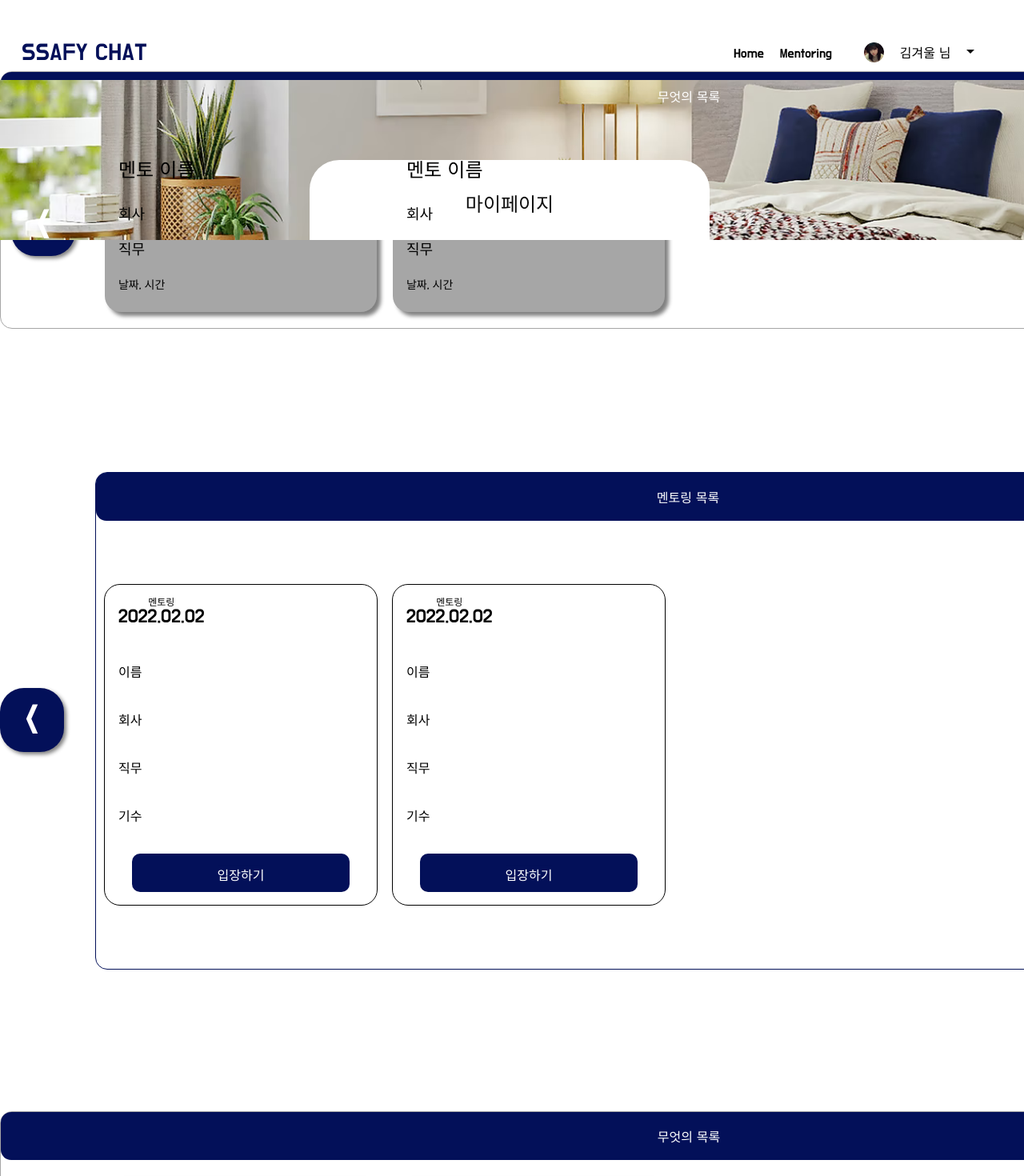
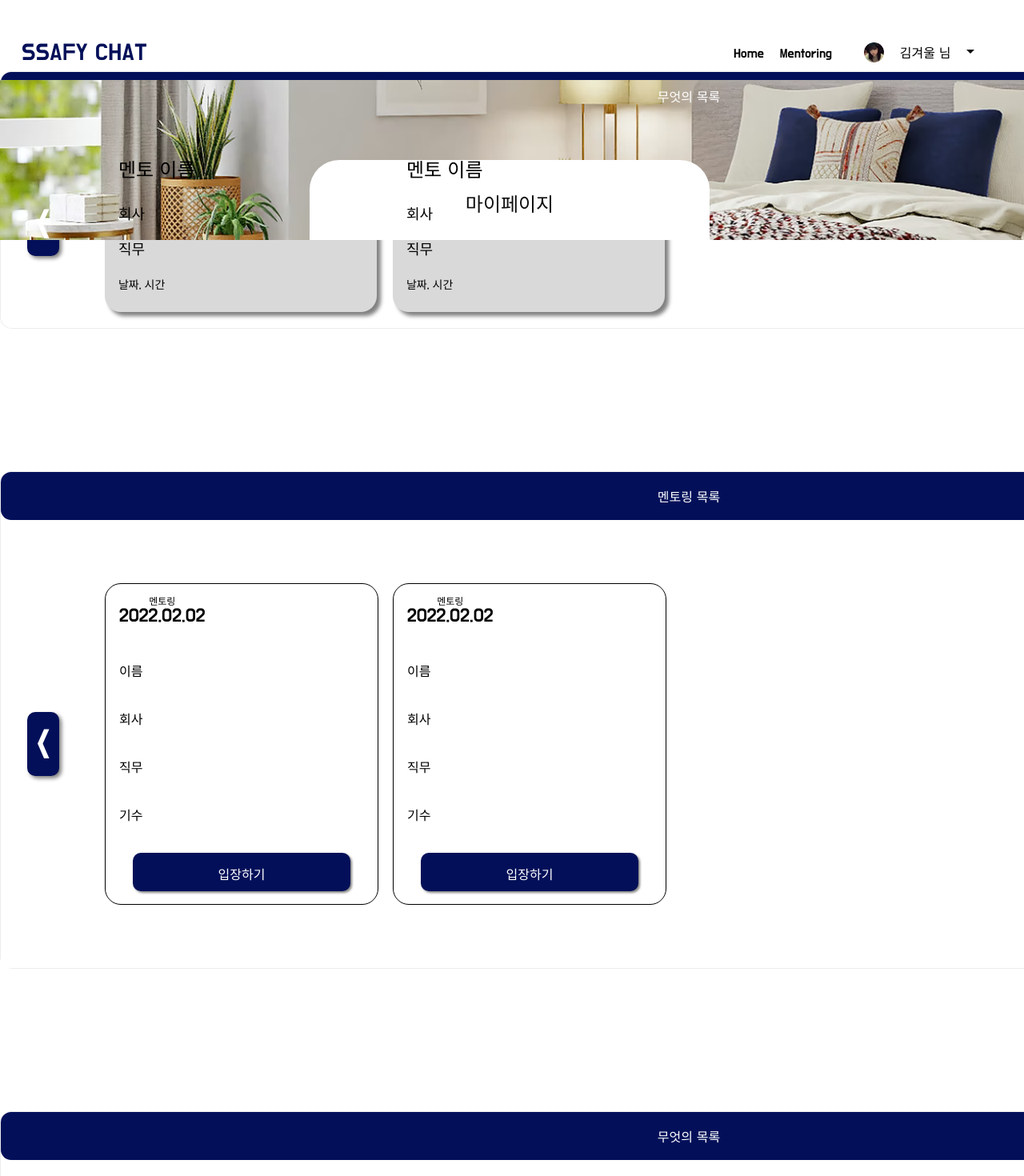
Before and after one commit to mg-glter/SSAFYCHAT, a React (Create React App) app in the folder front/: page / in a window 1280 px wide. Shown: the top 1470 px of the page at 80% size. Built offline with nearby package versions, Linux system fonts and the light colour scheme.

Commit message:
[fix] ReservationPage : 멘토링 예약 학인 컨테이너 완료

```diff
--- a/front/src/components/common/ReservedList.tsx
+++ b/front/src/components/common/ReservedList.tsx
@@ -38,20 +38,21 @@ function ReservedList(props : any){
     return (
     // 카드리스트 전체를 감싸는 컨테이너
     <div className="reserved_list_container">
+        {/* 헤더 */}
+        <div className="reserved_list_header">
+                <div className="header_text">
+                    멘토링 목록
+                </div>
+           </div>
+
+        {/* 카드리스트와 헤더를 감싸는 컨테이너 */}
+        <div className="reserved_list_inner_container">
         {/* 좌 화살표 */}
         <div className="reserved_list_arrow">
             <div className="arrow_button">
                 <div className="arrow">&lt;</div>
             </div>
         </div>
-        {/* 카드리스트와 헤더를 감싸는 컨테이너 */}
-        <div className="reserved_list_inner_container">
-            {/* 헤더 */}
-           <div className="reserved_list_header">
-                <div className="header_text">
-                    멘토링 목록
-                </div>
-           </div>
 
             {/* 카드리스트 */}
             <div className="reserved_card_container">
@@ -59,16 +60,18 @@ function ReservedList(props : any){
                 <ReservedCard></ReservedCard>
             </div>
 
-        </div>
 
         {/* 우측 화살표 */}
         <div className="reserved_list_arrow">
-        <div className="arrow_button">
-            <div className="arrow">
-                &gt;
+            <div className="arrow_button">
+                <div className="arrow">
+                    &gt;
+                </div>
             </div>
         </div>
+
         </div>
+
 
 
     </div>
--- a/front/src/styles/components/common/card-list.css
+++ b/front/src/styles/components/common/card-list.css
@@ -6,7 +6,7 @@
     display: flex;
     flex-direction: column;
     justify-content: space-between;
-    border: solid 1px #a6a6a6;
+    border: dotted 1px #dadada;
     border-radius: 15px;
 }
 
@@ -54,6 +54,10 @@
     display: flex;
     flex-direction: column;
     justify-content: center;
+    align-items: center;
+}
+.card_list_arrow{
+    cursor: pointer;
 }
 /* 화살표를 담는 버튼 */
 .arrow_button{
@@ -61,10 +65,10 @@
     flex-direction: column;
     align-items: center;
     text-align: center;
-    width: 80px;
+    width: 40px;
     height: 80px;
 
-    background: #031059;
+    background: #ffffff;
 
     border-radius: 30px;
     box-shadow:  3px 3px 5px gray;
@@ -99,7 +103,7 @@
     width: 340px;
     height: 220px;
     margin: 10px;
-    background-color: #A6A6A6;
+    background-color: #d9d9d9;
     border-radius: 20px;
     box-shadow:  5px 5px 5px gray;
 }
@@ -124,3 +128,18 @@
     line-height: 44px;
     transform: translate(5%);
 }
+
+
+.card:hover{
+    box-shadow: 0px 0px 0px #FFFFFF;
+    background: #a6a6a6;
+    cursor: pointer;
+}
+
+.arrow_button:hover{
+
+    background: #023e73;
+    cursor: pointer;
+    box-shadow:  0px 0px 0px #ffffff;
+
+}
--- a/front/src/styles/components/common/reserved-list.css
+++ b/front/src/styles/components/common/reserved-list.css
@@ -5,18 +5,24 @@
     width: 1720px;
     height: 620px;
     display: flex;
+    flex-direction: column;
     justify-content: space-between;
+
+    border: dotted 1px #dadada;
+    border-radius: 15px;
 }
 
-/* 리스트 내부 해더와 카드리스트를 감싸는 컨테이너 */
+/* 카드리스트를 감싸는 컨테이너 */
 .reserved_list_inner_container{
     /* box-sizing: border-box; */
     margin:0px;
-    width: 1480px;
-    height: 620px;
+    width: 1720px;
+    height: 560px;
+
+    display: flex;
+    justify-content: space-around;
+
     background: #FFFFFF;
-    border: 1px solid #031059;
-    border-radius: 15px;
 }
 
 /* 제목이 들어가는 헤더 */
@@ -27,7 +33,7 @@
     text-align: center;
     color: #FFFFFF;
 
-    width: 1480px;
+    width: 1720px;
     height: 60px;
 
 
@@ -46,37 +52,31 @@
 /* 좌 우 화살표를 담는 컨테이너 */
 .reserved_list_arrow{
     width: 80px;
-    height: 620px;
+    height: 560px;
     display: flex;
     flex-direction: column;
     justify-content: center;
+
+    align-items: center;
 }
-/* 화살표를 담는 버튼 */
+.reserved_list_arrow:hover{
+    cursor: pointer;
+}
+/* 화살표를 담는 버튼 card_list쪽 css를 건드릴 것 */
 .arrow_button{
     display: flex;
     flex-direction: column;
     align-items: center;
     justify-content: center;
     text-align: center;
-    width: 80px;
+    width: 40px;
     height: 80px;
 
     background: #031059;
 
-    border-radius: 30px;
+    border-radius: 10px;
 
 }
-
-/* .sam{
-    width: 0;
-    height: 0;
-    position: relative;
-    border-bottom: 20px solid transparent;
-    border-top: 20px solid transparent;
-    border-left: 20px solid white;
-    border-right: 20px solid transparent;
-    transform: translate(30%);
-} */
 
 .arrow{
     text-align: center;
@@ -144,6 +144,7 @@
     align-items: center;
     justify-content: center;
 }
+
 .reserved_card_button{
     height: 60%;
     width: 80%;
@@ -157,6 +158,13 @@
 
 
     background-color: #031059;
+
+    box-shadow: 2px 2px 3px gray;
+    cursor: pointer;
+}
+
+.reserved_card_button:hover{
+    box-shadow: 0px 0px white;
 }
 
 .reserved_card_text{
```
